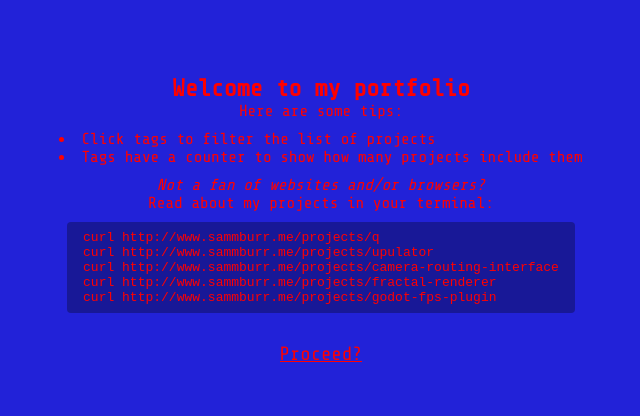
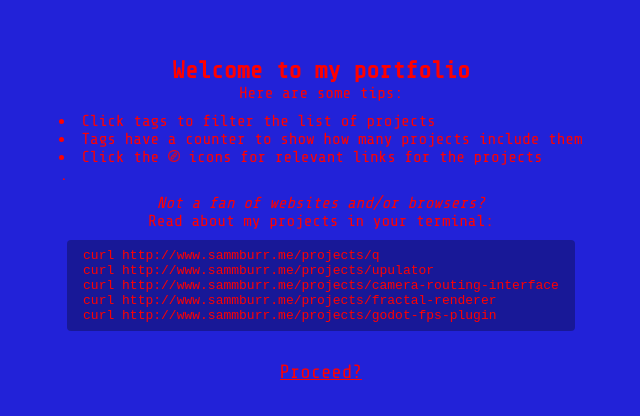
Before and after one commit to sammburr/portfolio, a website with bundled scripts: page site/src/index.html in a window 1280 px wide. Shown: the part 180-596 px from the top of the page, without its empty margins (319-959 px from the left). Built offline with nearby package versions, Linux system fonts and the light colour scheme; files whose address does not match are found by name; a web font is replaced by a local one.

Commit message:
[add] tip for links.

```diff
--- a/site/src/index.html
+++ b/site/src/index.html
@@ -14,7 +14,7 @@
     <ul>
       <li>Click tags to filter the list of projects</li>
       <li>Tags have a counter to show how many projects include them</li>
-      <!-- <li>Click the ? icons for more information about myself and the projects</li> -->
+      <li>Click the <img src="links.png" width="12" style="filter: invert(23%) sepia(84%) saturate(7498%) hue-rotate(357deg) brightness(99%) contrast(121%);"/> icons for relevant links for the projects</li>.
     </ul>
     <p><i>Not a fan of websites and/or browsers?</i><br>
     Read about my projects in your terminal:</p>
```
